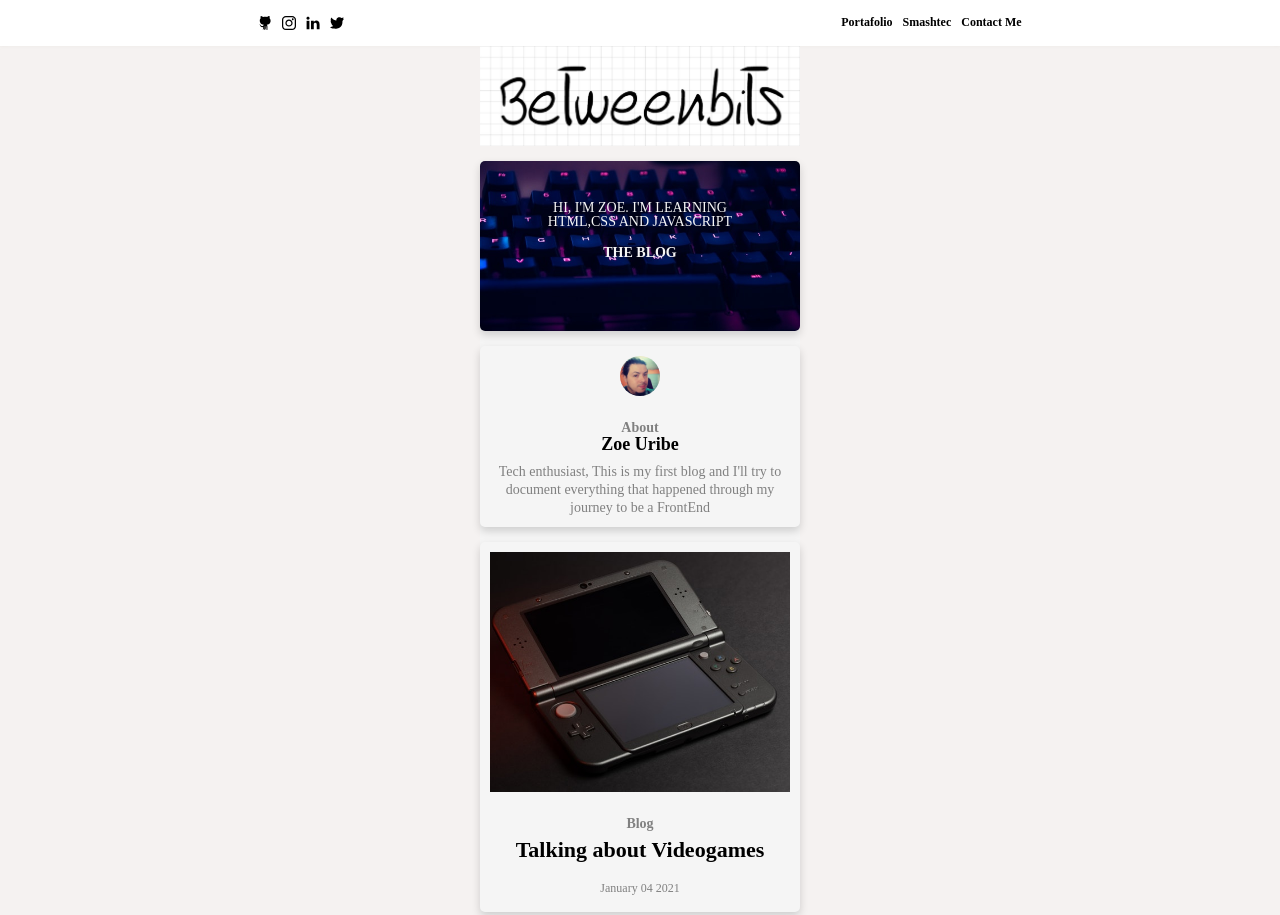
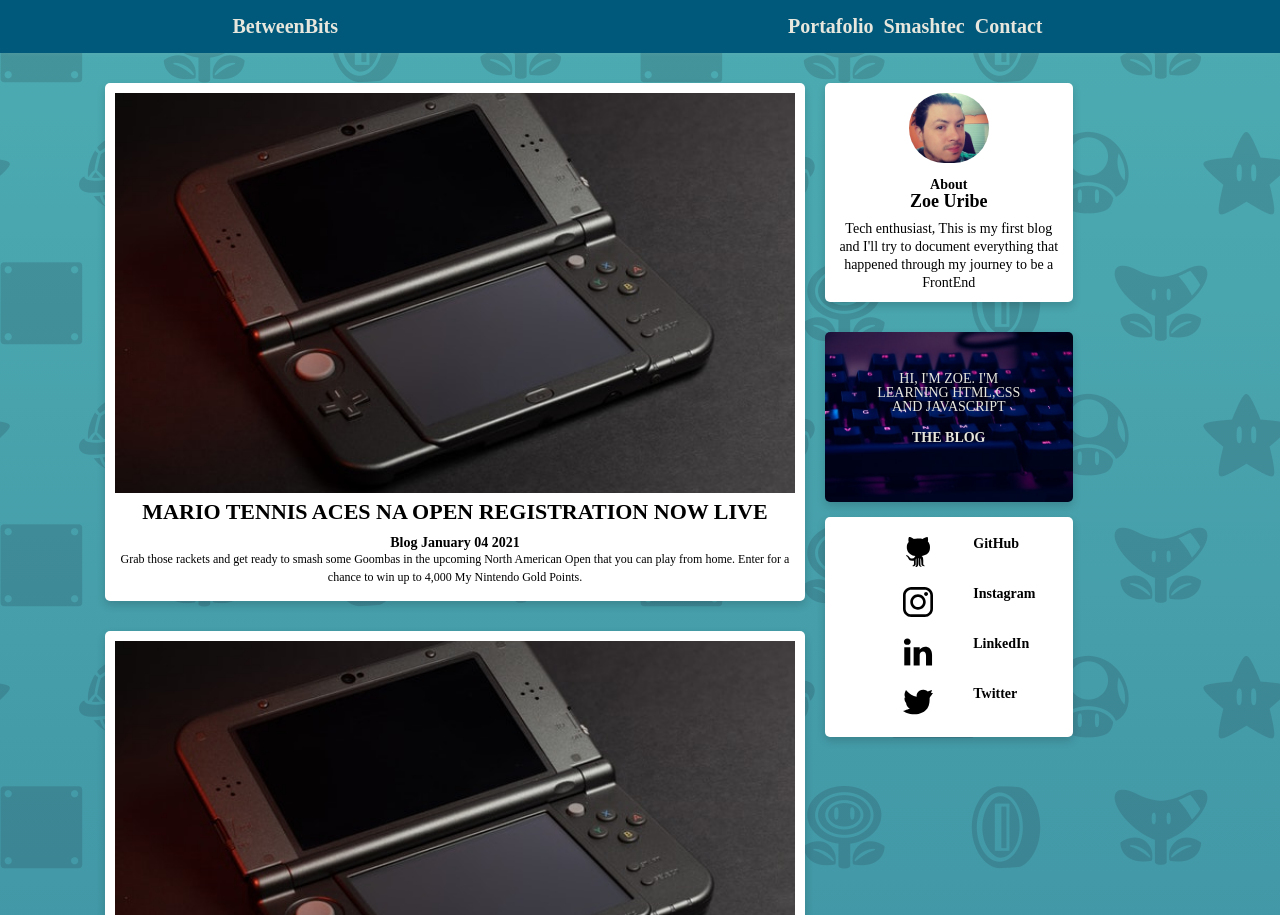
Before and after one commit to Zinnher/betweenbits.co, a plain HTML site: page index.html in a window 1280 px wide. Shown: the top 915 px of the page. Drawn offline with Linux system fonts and the light colour scheme.

Commit message:
Estructura final, deseada para mi blog. Aun tiene fallas con el modo responsive

```diff
--- a/css/estilos.css
+++ b/css/estilos.css
@@ -1,3 +1,11 @@
+:root {
+
+  --primary-color: #0f3057;
+  --second-color: #00587a;
+  --third-color: #008891;
+  --text-color: #e7e7de;
+}
+
 * {
   box-sizing: border-box;
   margin: 0;
@@ -7,7 +15,8 @@
 html {
   font-size: 62.5%;
   scroll-behavior: smooth;
-  background-color: #f5f2f1;
+  background-image: linear-gradient(
+rgba(0, 136, 145, 0.7 ), rgba(0, 88, 122, 0.8 )), url(../imagnes/nintendo_mario_bg_1_private.png);
 }
 
 header {
@@ -15,8 +24,18 @@ header {
   padding:10px;
   display: flex;
   justify-content: space-around;
-  background-color: rgba(255, 255, 255, 1);
+  min-width: 400px;
+  background-color: rgba(0, 88, 122, 1);
   box-shadow: 0 0 4px 0  rgba(194, 188, 172, 0.16);
+}
+
+header .logo {
+  justify-content: center;
+  align-items: center;
+  text-align: center;
+  font-size: 2rem;
+  font-weight: bold;
+  color: var(--text-color);
 }
 
 header div {
@@ -28,45 +47,135 @@ header div a {
   padding: 5px;
 }
 
-header div a img {
-  width: 14px;
-  height: 16px;
-}
-
 header div a {
   text-decoration: none;
   text-align: center;
-  font-size: 1.2rem;
+  font-size: 2rem;
   font-weight: bold;
-  color: black;
+  color: var(--text-color);
 }
 
 main {
   width: 100%;
   margin: 0 auto;
   height: auto;
+  display: flex;
+  justify-content: center;
+  align-items: center;
 }
 
-main section {
-  margin: 0 auto;
-  max-width: 320px;
-  margin: 0 auto;
+
+/*
+.main-direction {
+
+} */
+
+row:after {
+  content: "";
+  display: table;
+  clear: both;
 }
 
-main section img {
-  width: 100%;
-  height: 100px;
+.leftcolumn {
+  float: left;
 }
+
+.rightcolumn {
+  float: left;
+  width: 25%;
+  padding-left: 20px;
+}
+
+
 .main-product-detail {
   width: 100%;
-  max-width: 320px;
+  max-width: 700px;
   height: auto;
-  background-color: whitesmoke;
+  background-color: transparent;
+}
+
+.main-product-detail-side {
+  width: 100%;
+  max-width: 350px;
+  height: auto;
+}
+
+.product-detail--card {
+  width: 100%;
+  /* max-width: 400px; */
+  height: auto;
+  margin: 30px auto;
+  padding: 10px;
+  text-align: center;
+  border-radius: 5px;
+  box-shadow: 0 4px 8px rgba(0, 0, 0, 0.16);
+  background: white;
+}
+
+.product-detail--card .perfil {
+  display: inline-block;
+  width: 80px;
+  height: 70px;
+  border-radius: 300px;
+  background-image: url(../imagnes/Zinner.jpg);
+  background-size: cover;
+  background-position: center;
+  background-repeat: no-repeat;
+}
+
+.product--card-title {
+  font-size: 1.4rem;
+  font-weight: bold;
+  line-height: 1.4rem;
+  margin-top: 15px;
+  color: black;
+}
+
+.product--card-name {
+  margin-bottom: 10px;
+  font-size: 1.8rem;
+  font-weight: bold;
+  line-height: 1.8rem;
+  color: black;
+}
+
+.product--card-body {
+  font-size: 1.4rem;
+  font-weight: 500;
+  line-height: 1.8rem;
+  color: black;
+}
+
+.product-detail--card .article-img {
+  display: inline-block;
+  width: 100%;
+  height: 400px;
+  margin-bottom: 10px;
+  background-image: url(../imagnes/pexels-mike-esparza-3702458.jpg);
+  background-size: cover;
+  background-position: center;
+  background-repeat: no-repeat;
+}
+
+.product--card-name-title {
+  margin-bottom: 5px;
+  font-size: 2.2rem;
+  font-weight: bold;
+  line-height: 1.8rem;
+  color: black;
+}
+
+.product--card-body-foot {
+  margin-bottom: 5px;
+  font-size: 1.2rem;
+  font-weight: 500;
+  line-height: 1.8rem;
+  color: black;
 }
 
 .product-detail--card--intro {
   width: 100%;
-  max-width: 400px;
+  max-width: 350px;
   height: 170px;
   margin: 15px auto;
   padding: 40px;
@@ -84,7 +193,7 @@ main section img {
   line-height: 1.4rem;
   text-align: center;
   margin-bottom: 10px;
-  color: whitesmoke;
+  color: var(--text-color);
 }
 
 .product-detail--card--intro .product--card-title {
@@ -92,82 +201,8 @@ main section img {
   font-weight: bold;
   line-height: 1.8rem;
   text-align: center;
-  margin-bottom: 10px;
-  color: whitesmoke;
-}
-
-.product-detail--card {
-  width: 100%;
-  max-width: 400px;
-  height: auto;
-  margin: 15px auto;
-  padding: 10px;
-  text-align: center;
-  border-radius: 5px;
-  box-shadow: 0 4px 8px rgba(0, 0, 0, 0.16);
-}
-
-.product-detail--card .eye {
-  display: inline-block;
-  width: 40px;
-  height: 40px;
-  border-radius: 300px;
-  margin-bottom: 10px;
-  background-image: url(../imagnes/Zinner.jpg);
-  background-size: cover;
-  background-position: center;
-  background-repeat: no-repeat;
-}
-
-.product--card-title {
-  font-size: 1.4rem;
-  font-weight: bold;
-  line-height: 1.4rem;
-  margin-top: 15px;
-  color: #808080;
-}
-
-.product--card-name {
-  margin-bottom: 10px;
-  font-size: 1.8rem;
-  font-weight: bold;
-  line-height: 1.8rem;
-  color: black;
-}
-
-.product--card-body {
-  font-size: 1.4rem;
-  font-weight: 500;
-  line-height: 1.8rem;
-  color: #808080;
-}
-
-.product-detail--card .article-img {
-  display: inline-block;
-  width: 100%;
-  height: 30%;
-  margin-bottom: 10px;
-  background-image: url(../imagnes/pexels-mike-esparza-3702458.jpg);
-  background-size: cover;
-  background-position: center;
-  background-repeat: no-repeat;
-}
-
-.product--card-name-title {
-  margin-bottom: 10px;
-  padding: 10px;
-  font-size: 2.2rem;
-  font-weight: bold;
-  line-height: 1.8rem;
-  color: black;
-}
-
-.product--card-body-foot {
-  margin-bottom: 5px;
-  font-size: 1.2rem;
-  font-weight: 500;
-  line-height: 1.8rem;
-  color: #808080;
+  margin-bottom: 20px;
+  color: var(--text-color);
 }
 
 .product-detail--card--rrss {
@@ -179,6 +214,7 @@ main section img {
   text-align: center;
   border-radius: 5px;
   box-shadow: 0 4px 8px rgba(0, 0, 0, 0.16);
+  background-color: white;
 }
 
 .product-detail--card--rrss div {
@@ -236,3 +272,37 @@ main section img {
   line-height: 1.4rem;
   color: black;
 }
+
+.footer {
+  align-items: center;
+  justify-content: center;
+  background-color: rgba(0, 88, 122, 1);
+  display: flex;
+  height: 100px;
+  width: 100%;
+}
+
+.footer a {
+  color: white;
+  cursor: pointer;
+  font-size: 2rem;
+  padding-left: 30px;
+  text-decoration: none;
+  font-weight: bold;
+}
+
+.footer a:hover {
+  text-decoration: underline;
+}
+
+@media screen and (max-width: 800px) {
+  .leftcolumn, .rightcolumn {
+    width: 100%;
+    padding: 0;
+  }
+
+  .footer {
+    align-items: flex-start;
+    flex-direction: column;
+  }
+}
--- a/index.html
+++ b/index.html
@@ -7,47 +7,68 @@
 </head>
 <body>
   <header>
-    <div>
-      <a href="https://github.com/Zinnher" target="_blank"><img src="./iconos/github.svg" alt=""></a>
-      <a href="https://www.instagram.com/smashtec" target="_blank"><img src="./iconos/IG.svg" alt=""></a>
-      <a href="https://www.linkedin.com/in/zoeuribe/" target="_blank"><img src="./iconos/linkedin.svg" alt=""></a>
-      <a href="https://twitter.com/Zinnher" target="_blank"><img src="./iconos/twitter.svg" alt=""></a>
+    <div class="logo">
+      <p>BetweenBits</p>
     </div>
     <div>
       <a href="./Blog.html" target="_blank" class="#">Portafolio</a>
       <a href="https://smashtec.com/" target="_blank" class="#">Smashtec</a>
-      <a href="#" target="_blank" class="#">Contact Me</a>
+      <a href="#" target="_blank" class="#">Contact</a>
     </div>
   </header>
-  <main>
-    <section>
-      <a href="#"><img src="./imagnes/BetweenBits Logo.jpeg" alt=""></a>
+
+  <main class="row">
+    <div class="main-direction">
+      <div class="leftcolumn">
+        <div class="main-product-detail">
+          <section class="product-cards--container">
+            <article class="product-detail--card">
+              <span class="article-img"></span>
+              <p class="product--card-name-title">MARIO TENNIS ACES NA OPEN REGISTRATION NOW LIVE</p>
+              <div class="product--card-title">
+                <span >Blog</span> <span>January 04 2021 </span>
+              </div>
+              <p class="product--card-body-foot">Grab those rackets and get ready to smash some Goombas in the upcoming North American Open that you can play from home. Enter for a chance to win up to 4,000 My Nintendo Gold Points.</p>
+            </article>
+            <article class="product-detail--card">
+              <span class="article-img"></span>
+              <p class="product--card-name-title">MARIO TENNIS ACES NA OPEN REGISTRATION NOW LIVE</p>
+              <div class="product--card-title">
+                <span >Blog</span> <span>January 04 2021 </span>
+              </div>
+              <p class="product--card-body-foot">Grab those rackets and get ready to smash some Goombas in the upcoming North American Open that you can play from home. Enter for a chance to win up to 4,000 My Nintendo Gold Points.</p>
+            </article>
+            <article class="product-detail--card">
+              <span class="article-img"></span>
+              <p class="product--card-name-title">MARIO TENNIS ACES NA OPEN REGISTRATION NOW LIVE</p>
+              <div class="product--card-title">
+                <span >Blog</span> <span>January 04 2021 </span>
+              </div>
+              <p class="product--card-body-foot">Grab those rackets and get ready to smash some Goombas in the upcoming North American Open that you can play from home. Enter for a chance to win up to 4,000 My Nintendo Gold Points.</p>
+            </article>
+            <article class="product-detail--card">
+              <span class="article-img"></span>
+              <p class="product--card-name-title">MARIO TENNIS ACES NA OPEN REGISTRATION NOW LIVE</p>
+              <div class="product--card-title">
+                <span >Blog</span> <span>January 04 2021 </span>
+              </div>
+              <p class="product--card-body-foot">Grab those rackets and get ready to smash some Goombas in the upcoming North American Open that you can play from home. Enter for a chance to win up to 4,000 My Nintendo Gold Points.</p>
+            </article>
           </section>
-    <section class="main-product-detail">
-      <section class="product-cards--container">
+        </div>
+      </div>
+      <aside class="rightcolumn">
+        <div class="main-product-detail-side">
+          <article class="product-detail--card">
+            <span class="perfil"></span>
+            <p class="product--card-title">About</p>
+            <p class="product--card-name">Zoe Uribe</p>
+            <p class="product--card-body">Tech enthusiast, This is my first blog and I'll try to document everything that happened through my journey to be a FrontEnd </p>
+          </article>
           <article class="product-detail--card--intro">
             <p class="card--intro--descrip">HI, I'M ZOE. I'M LEARNING HTML,CSS AND JAVASCRIPT<span></span></p>
             <h2 class="product--card-title">THE BLOG</h2>
           </article>
-        <article class="product-detail--card">
-          <span class="eye"></span>
-          <p class="product--card-title">About</p>
-          <p class="product--card-name">Zoe Uribe</p>
-          <p class="product--card-body">Tech enthusiast, This is my first blog and I'll try to document everything that happened through my journey to be a FrontEnd </p>
-        </article>
-        <article class="product-detail--card">
-          <span class="article-img"></span>
-          <p class="product--card-title">Blog</p>
-          <p class="product--card-name-title">Talking about Videogames</p>
-          <p class="product--card-body-foot">January 04 2021 </p>
-        </article>
-        <article class="product-detail--card">
-          <span class="article-img"></span>
-          <p class="product--card-title">Blog</p>
-          <p class="product--card-name-title">Learning CSS</p>
-          <p class="product--card-body-foot">January 25 2021 </p>
-        </article>
-
           <article class="product-detail--card--rrss">
             <div>
               <span class="github"></span>
@@ -66,9 +87,15 @@
               <a href="https://twitter.com/Zinnher" target="_blank" class="#">Twitter</a>
             </div>
           </article>
+        </div>
+      </aside>
+    </div>
+  </main>
+  <footer class="footer">
+    <a href="/">Portafolio</a>
+    <a href="/">Smashtec</a>
+    <a href="/">Contact</a>
+  </footer>
 
-      </section>
-    </section>
-  </main>
 </body>
 </html>
```
Also changed, not shown: imagnes/nintendo_mario_bg_1_private.png (added). Lines whose indentation alone changed are shown as unchanged.
